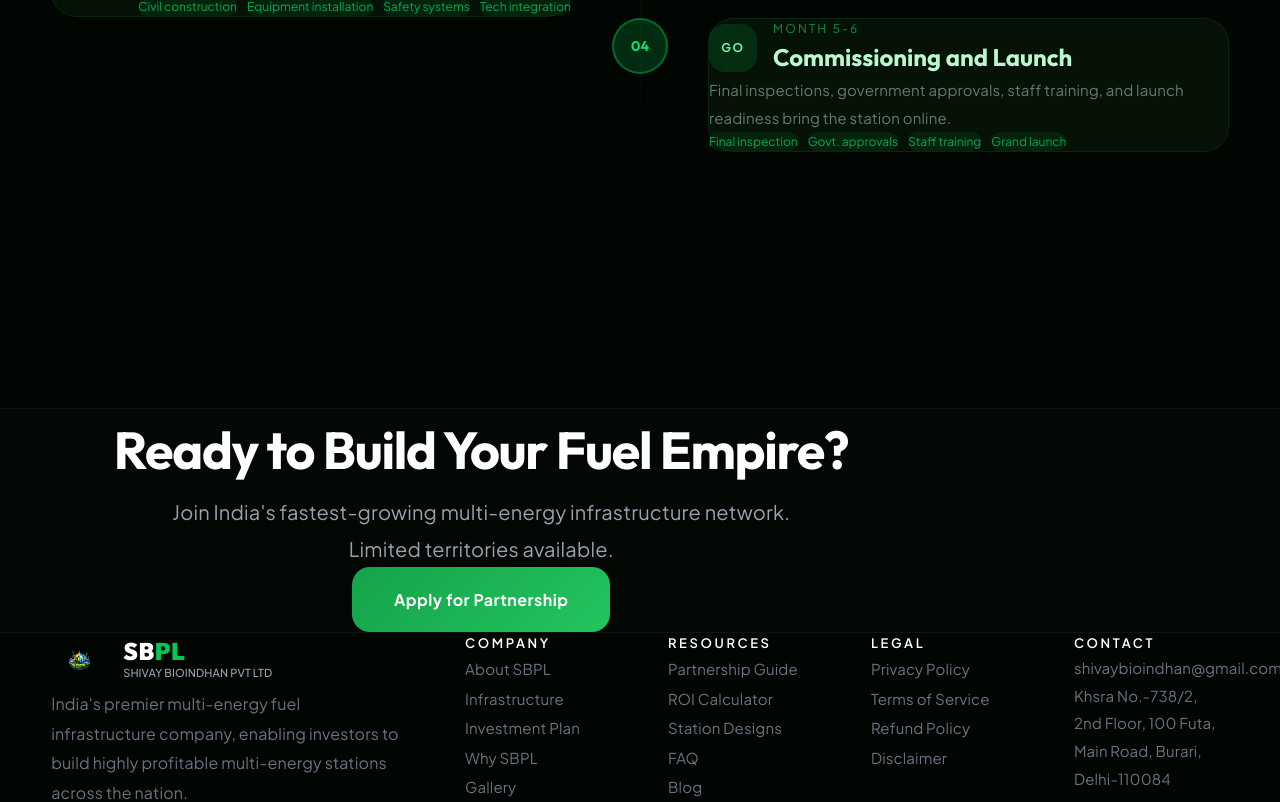
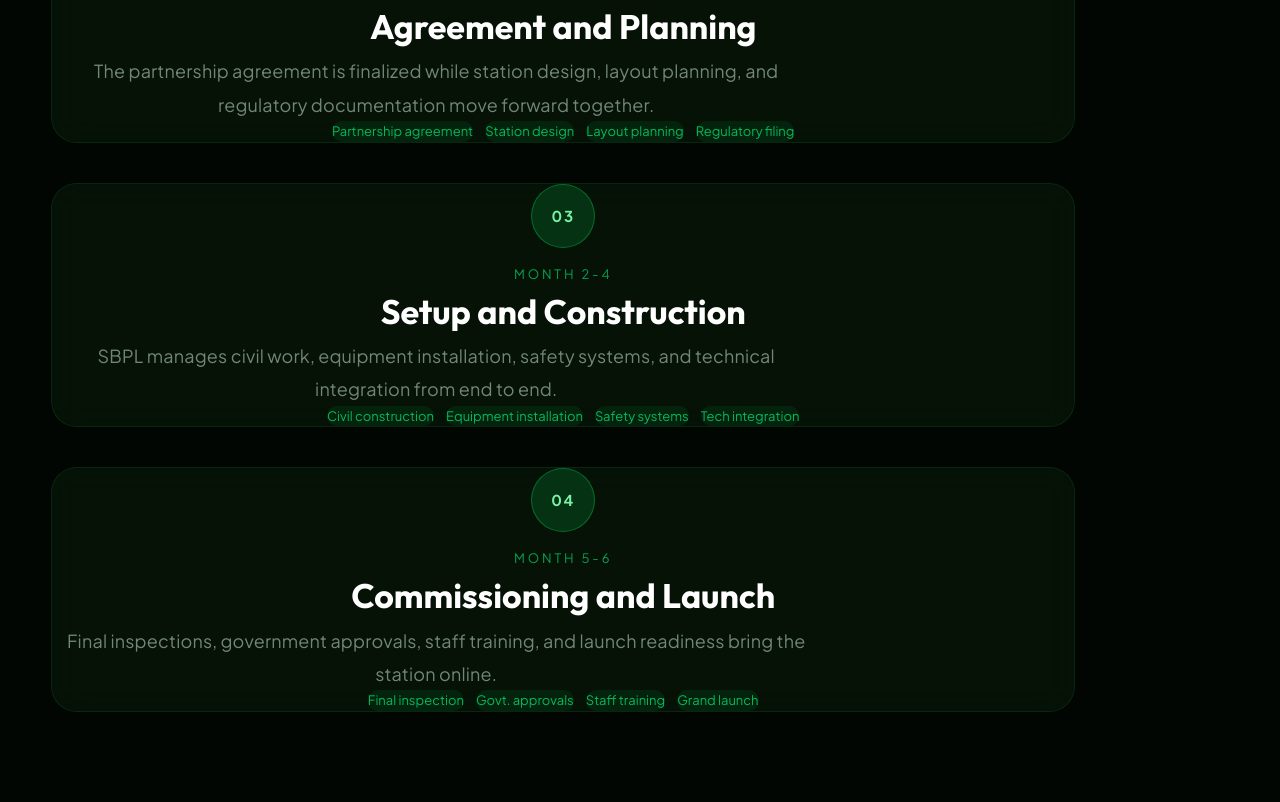
Before and after one commit to Arpit8789/SBPLCBG, a Next.js app in the folder frontend/: page /about in a window 1280 px wide. Shown: the part 2300-3102 px from the top of the page. Built offline with nearby package versions, Linux system fonts and the light colour scheme.

Commit message:
all update frontend

```diff
--- a/frontend/src/components/Footer.tsx
+++ b/frontend/src/components/Footer.tsx
@@ -57,8 +57,8 @@
 
       <div className="py-20 md:py-24">
         <div className="grid-container">
-          <div className="grid grid-cols-1 gap-16 md:grid-cols-2 lg:grid-cols-12 lg:gap-12 xl:gap-16">
-            <div className="lg:col-span-4 lg:pr-10">
+          <div className="grid grid-cols-1 gap-16 text-center md:grid-cols-2 lg:grid-cols-12 lg:gap-12 xl:gap-16">
+            <div className="flex flex-col items-center lg:col-span-4 lg:pr-10">
               <Link href="/" className="mb-8 flex items-center gap-4">
                 <div className="relative h-14 w-14">
                   <Image src="/logo.png" alt="SBPL Logo" fill className="object-contain" />
@@ -73,7 +73,7 @@
                 </div>
               </Link>
 
-              <p className="max-w-md text-[15px] leading-[1.9] text-gray-500 md:text-[16px]">
+              <p className="mx-auto max-w-md text-[15px] leading-[1.9] text-gray-500 md:text-[16px]">
                 India&apos;s premier multi-energy fuel infrastructure company, enabling investors to build highly profitable multi-energy stations across the nation.
               </p>
             </div>
@@ -128,7 +128,7 @@
             </div>
           </div>
 
-          <div className="mt-16 flex flex-col items-start justify-between gap-4 border-t border-white/5 pt-8 md:flex-row md:items-center">
+          <div className="mt-16 flex flex-col items-center justify-between gap-4 border-t border-white/5 pt-8 text-center md:flex-row">
             <p className="text-[13px] leading-relaxed text-gray-600">
               &copy; {new Date().getFullYear()} Shivay BioIndhan Pvt Ltd (SBPL). All rights reserved.<br className="md:hidden" /> CIN: U40300BR2024PTC077233
             </p>
--- a/frontend/src/components/InvestmentSection.tsx
+++ b/frontend/src/components/InvestmentSection.tsx
@@ -89,9 +89,10 @@
         <motion.div
           initial={{ opacity: 0, y: 40 }}
           animate={inView ? { opacity: 1, y: 0 } : { opacity: 0, y: 40 }}
-          className="premium-card mx-auto max-w-6xl !p-0 overflow-hidden"
+          className="premium-card mx-auto w-full max-w-6xl !p-0 overflow-hidden"
         >
-          <div className="hidden border-b border-green-500/30 bg-gradient-to-r from-green-900/80 to-green-800/80 p-8 md:grid md:grid-cols-[minmax(0,1.35fr)_minmax(220px,1fr)] md:gap-8">
+          <div className="hidden border-b border-green-500/30 bg-gradient-to-r from-green-900/80 to-green-800/80 md:grid md:grid-cols-[96px_minmax(0,1.4fr)_minmax(240px,0.8fr)] md:gap-6 md:px-10 md:py-8 lg:px-12">
+            <div className="text-[15px] font-bold uppercase tracking-[0.16em] text-white">Code</div>
             <div className="text-[18px] font-bold uppercase tracking-[0.16em] text-white">Project Stage</div>
             <div className="text-right text-[18px] font-bold uppercase tracking-[0.16em] text-white">Investment Amount</div>
           </div>
@@ -100,20 +101,18 @@
             {investmentData.map((item, index) => (
               <div
                 key={index}
-                className="grid gap-4 p-6 transition-colors hover:bg-white/[0.02] md:grid-cols-[minmax(0,1.35fr)_minmax(220px,1fr)] md:items-center md:gap-8 md:p-8"
+                className="grid gap-4 px-6 py-6 transition-colors hover:bg-white/[0.02] md:grid-cols-[96px_minmax(0,1.4fr)_minmax(240px,0.8fr)] md:items-center md:gap-6 md:px-10 md:py-7 lg:px-12"
               >
-                <div className="flex items-start gap-4 md:items-center md:gap-6">
-                  <div className="flex h-12 w-12 flex-shrink-0 items-center justify-center rounded-2xl bg-green-500/15 text-[11px] font-bold uppercase tracking-[0.14em] text-green-300 md:h-14 md:w-14">
-                    {item.icon}
-                  </div>
-                  <div className="space-y-1">
-                    <div className="text-[12px] font-semibold uppercase tracking-[0.18em] text-gray-500 md:hidden">Project Stage</div>
-                    <span className="block text-[18px] font-medium leading-[1.65] text-gray-200 md:text-[22px]">{item.stage}</span>
-                  </div>
+                <div className="flex h-14 w-14 items-center justify-center rounded-[20px] bg-green-500/15 text-[11px] font-bold uppercase tracking-[0.16em] text-green-300 md:h-16 md:w-16">
+                  {item.icon}
+                </div>
+                <div className="space-y-1">
+                  <div className="text-[12px] font-semibold uppercase tracking-[0.18em] text-gray-500 md:hidden">Project Stage</div>
+                  <span className="block text-[20px] font-medium leading-[1.6] text-gray-200 md:text-[22px]">{item.stage}</span>
                 </div>
                 <div className="space-y-1 md:text-right">
                   <div className="text-[12px] font-semibold uppercase tracking-[0.18em] text-gray-500 md:hidden">Investment Amount</div>
-                  <div className="font-['Outfit'] text-[28px] font-bold text-green-400 md:text-[30px]">
+                  <div className="font-['Outfit'] text-[26px] font-bold text-green-400 md:text-[30px]">
                     {item.amount}
                   </div>
                 </div>
--- a/frontend/src/components/TimelineSection.tsx
+++ b/frontend/src/components/TimelineSection.tsx
@@ -32,7 +32,7 @@
     title: 'Commissioning and Launch',
     description: 'Final inspections, government approvals, staff training, and launch readiness bring the station online.',
     duration: 'Month 5-6',
-    icon: 'Go',
+    icon: 'Launch',
     details: ['Final inspection', 'Govt. approvals', 'Staff training', 'Grand launch']
   }
 ];
@@ -62,65 +62,39 @@
           </p>
         </motion.div>
 
-        <div className="relative">
-          <div className="absolute bottom-0 left-6 top-0 hidden w-px bg-gradient-to-b from-green-500/30 via-green-500/10 to-transparent md:block md:left-1/2" />
-
+        <div className="mx-auto flex max-w-5xl flex-col gap-8 md:gap-10">
           {steps.map((step, i) => (
             <motion.div
               key={step.phase}
-              initial={{ opacity: 0, y: 40, x: i % 2 === 0 ? -30 : 30 }}
-              animate={inView ? { opacity: 1, y: 0, x: 0 } : {}}
-              transition={{ duration: 0.7, delay: i * 0.16 }}
-              className={`relative mb-16 flex flex-col gap-8 md:flex-row md:items-start md:gap-10 ${i % 2 === 0 ? 'md:flex-row' : 'md:flex-row-reverse'}`}
+              initial={{ opacity: 0, y: 40 }}
+              animate={inView ? { opacity: 1, y: 0 } : {}}
+              transition={{ duration: 0.6, delay: i * 0.12 }}
+              className="glass-card rounded-[32px] px-6 py-8 text-center md:px-10 md:py-10"
             >
-              <div className={`flex-1 ${i % 2 === 0 ? 'md:text-right' : 'md:text-left'}`}>
-                <div className="glass-card inline-block w-full max-w-xl p-8 md:p-10">
-                  <div
-                    className="mb-5 flex items-center gap-4"
-                    style={{ flexDirection: i % 2 === 0 ? 'row-reverse' : 'row' }}
-                  >
-                    <span className="flex h-12 w-12 items-center justify-center rounded-2xl bg-green-500/15 text-[12px] font-bold uppercase tracking-[0.14em] text-green-300">
-                      {step.icon}
-                    </span>
-                    <div>
-                      <div className="mb-1 text-[12px] uppercase tracking-[0.18em] text-green-400/60">{step.duration}</div>
-                      <h3 className="text-[24px] font-bold text-green-200" style={{ fontFamily: 'Outfit' }}>
-                        {step.title}
-                      </h3>
+              <div className="mb-5 flex flex-col items-center gap-4">
+                <div className="flex h-16 w-16 items-center justify-center rounded-full border border-green-500/40 bg-green-500/18 text-[15px] font-bold tracking-[0.12em] text-green-300">
+                  {step.phase}
+                </div>
+                <div className="space-y-2">
+                  <div className="text-[13px] uppercase tracking-[0.22em] text-green-400/70">{step.duration}</div>
+                  <h3 className="font-['Outfit'] text-[28px] font-bold text-white md:text-[34px]">{step.title}</h3>
                 </div>
               </div>
 
-                  <p className="mb-5 text-[15px] leading-[1.85] text-green-100/45">
+              <p className="mx-auto mb-6 max-w-3xl text-[16px] leading-[1.9] text-green-100/50 md:text-[18px]">
                 {step.description}
               </p>
 
-                  <div className={`flex flex-wrap gap-2.5 ${i % 2 === 0 ? 'md:justify-end' : 'md:justify-start'}`}>
+              <div className="flex flex-wrap justify-center gap-3">
                 {step.details.map((detail) => (
                   <span
                     key={detail}
-                        className="rounded-full bg-green-500/10 px-3.5 py-1.5 text-[12px] text-green-400/70"
+                    className="rounded-full bg-green-500/10 px-4 py-2 text-[13px] text-green-400/80"
                   >
                     {detail}
                   </span>
                 ))}
               </div>
-                </div>
-              </div>
-
-              <div className="hidden md:flex md:flex-col md:items-center md:justify-start">
-                <motion.div
-                  initial={{ scale: 0 }}
-                  animate={inView ? { scale: 1 } : {}}
-                  transition={{ duration: 0.4, delay: i * 0.16 + 0.3 }}
-                  className="flex h-14 w-14 items-center justify-center rounded-full border-2 border-green-500/40 bg-green-500/20"
-                >
-                  <span className="text-sm font-bold text-green-400" style={{ fontFamily: 'Outfit' }}>
-                    {step.phase}
-                  </span>
-                </motion.div>
-              </div>
-
-              <div className="hidden flex-1 md:block" />
             </motion.div>
           ))}
         </div>
```
Lines whose indentation alone changed are shown as unchanged.
